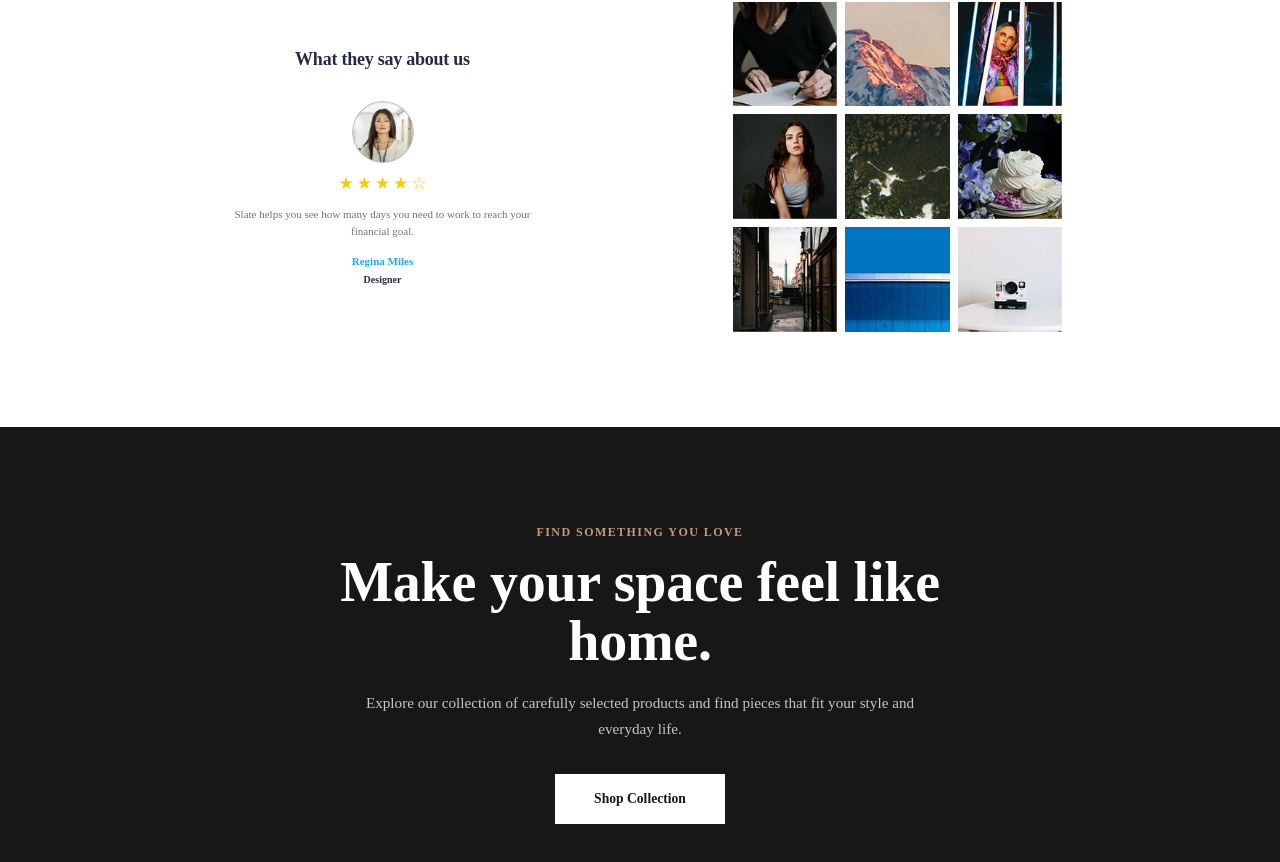
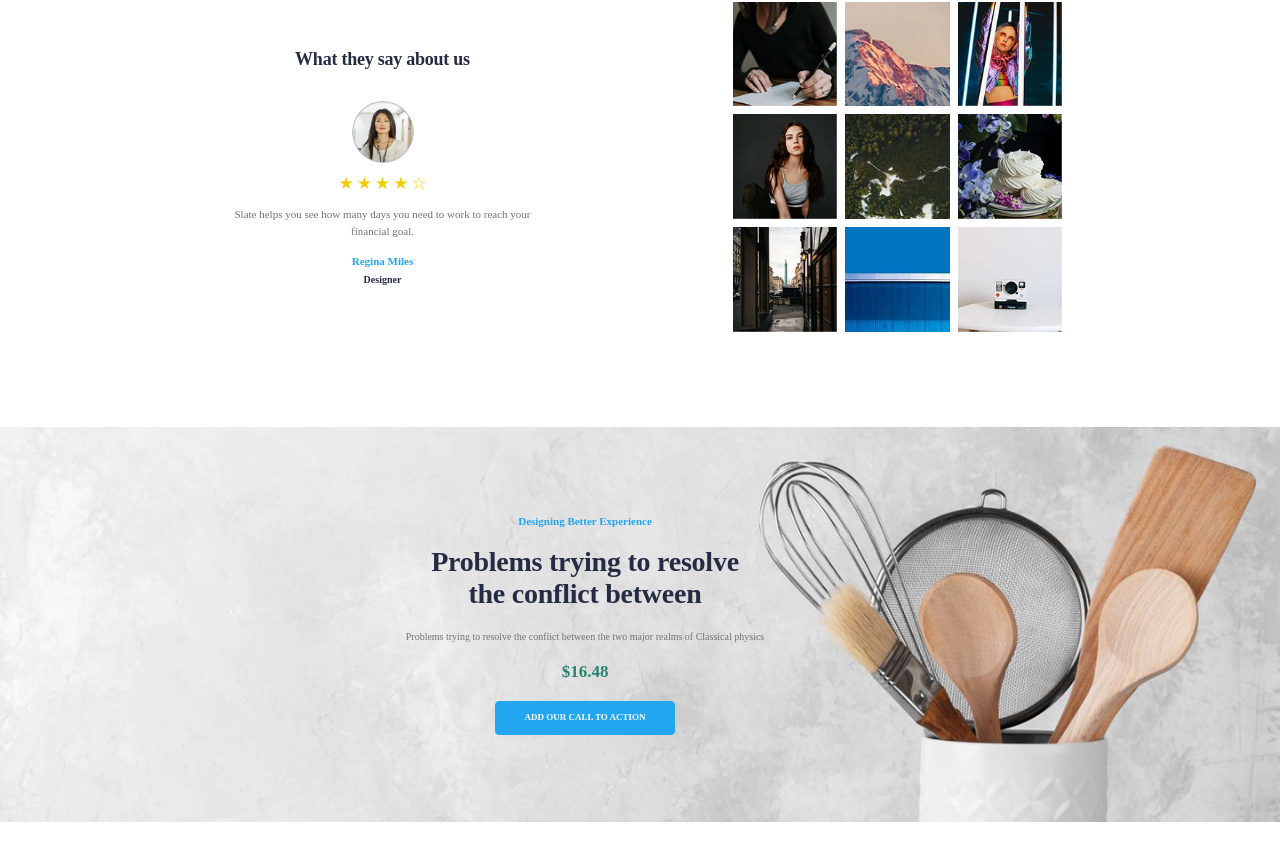
Before and after one commit to Bet1235/ecommerce, a React (Vite) app: page / in a window 1280 px wide. Shown: the part 2659-3521 px from the top of the page. After the commit the page ends 3481 px from the top, so only its background shows below. Built offline with nearby package versions, Linux system fonts and the light colour scheme; no server answers.

Commit message:
feat:adding homecta folder and adding images

```diff
--- a/src/components/Home/HomeCTA/HomeCTA.css
+++ b/src/components/Home/HomeCTA/HomeCTA.css
@@ -1,67 +1,203 @@
+
 .home-cta {
-  padding: 4rem 0;
-  background: #171717;
+  position: relative;
+  width: 100%;
+  min-height: 395px;
+  display: flex;
+  align-items: center;
+  justify-content: center;
+  padding: 70px 20px;
+  background-image: url("../../../assets/cta/background.png");
+  background-repeat: no-repeat;
+  background-position: center center;
+  background-size: cover;
+  overflow: hidden;
 }
 
 .home-cta__content {
-  max-width: 700px;
+  position: relative;
+  z-index: 1;
+  width: 100%;
+  max-width: 580px;
   margin: 0 auto;
   text-align: center;
 }
 
 .home-cta__eyebrow {
-  margin: 0 0 0.75rem;
-  color: #c49a78;
-  font-size: 0.75rem;
+  margin: 0 0 18px;
+  color: #23a6f0;
+  font-size: 11px;
   font-weight: 700;
-  letter-spacing: 0.12em;
-  text-transform: uppercase;
+  line-height: 1.3;
 }
 
 .home-cta__title {
   margin: 0;
-  color: #ffffff;
-  font-size: clamp(2rem, 6vw, 3.5rem);
-  line-height: 1.05;
+  color: #252b42;
+  font-size: 27px;
+  font-weight: 700;
+  line-height: 1.15;
 }
 
 .home-cta__description {
-  max-width: 550px;
-  margin: 1.25rem auto 2rem;
-  color: #c9c5c1;
-  font-size: 0.95rem;
-  line-height: 1.7;
+  max-width: 350px;
+  margin: 18px auto 0;
+  color: #737373;
+  font-size: 20px;
+  font-weight: 400;
+  line-height: 1.5;
+}
+
+.home-cta__price {
+  margin: 17px 0 18px;
+  color: #23856d;
+  font-size: 17px;
+  font-weight: 700;
+  line-height: 1.3;
 }
 
 .home-cta__button {
   display: inline-flex;
   align-items: center;
   justify-content: center;
-
-  min-width: 170px;
-  padding: 0.85rem 1.5rem;
-
-  color: #171717;
-  background: #ffffff;
-
-  border: 1px solid #ffffff;
-
-  font-size: 0.85rem;
-  font-weight: 600;
+  min-width: 180px;
+  min-height: 34px;
+  padding: 10px 18px;
+  color: #ffffff;
+  background: #23a6f0;
+  border: 1px solid #23a6f0;
+  border-radius: 4px;
+  font-size: 9px;
+  font-weight: 700;
+  line-height: 1;
   text-decoration: none;
-
   transition:
-    color 0.2s ease,
-    background-color 0.2s ease;
+    background-color 0.2s ease,
+    border-color 0.2s ease;
 }
 
 .home-cta__button:hover {
-  color: #ffffff;
-  background: transparent;
+  background: #1d91d0;
+
+  border-color: #1d91d0;
 }
 
-@media (min-width: 768px) {
+@media (min-width: 767px) {
   .home-cta {
-    padding: 6rem 0;
+    min-height: 400px;
+    padding: 70px 30px;
+    background-position: center center;
+  }
+
+  .home-cta__content {
+    max-width: 560px;
+  }
+
+  .home-cta__title {
+    font-size: 28px;
+  }
+
+  .home-cta__description {
+    font-size: 10px;
   }
 }
+
+@media (min-width: 1100px) {
+  .home-cta {
+    min-height: 395px;
+    padding: 80px 40px;
+    background-position: center center;
+  }
+
+  .home-cta__content {
+    max-width: 570px;
+    transform: translateX(-55px);
+  }
+
+  .home-cta__eyebrow {
+    margin-bottom: 18px;
+    font-size: 11px;
+  }
+
+  .home-cta__title {
+    font-size: 28px;
+    line-height: 1.15;
+  }
+
+  .home-cta__description {
+    max-width: 420px;
+    margin-top: 18px;
+    font-size: 10px;
+  }
+
+  .home-cta__price {
+    margin-top: 17px;
+    margin-bottom: 18px;
+    font-size: 17px;
+  }
+
+  .home-cta__button {
+    min-width: 180px;
+    min-height: 34px;
+    font-size: 9px;
+  }
+}
+
+@media (max-width: 649px) {
+  .home-cta {
+    min-height: 430px;
+    padding: 65px 20px;
+    background-position: 63% center;
+  }
+
+  .home-cta__content {
+    max-width: 330px;
+    transform: none;
+  }
+
+  .home-cta__eyebrow {
+    margin-bottom: 16px;
+    font-size: 10px;
+  }
+
+  .home-cta__title {
+    font-size: 23px;
+    line-height: 1.2;
+  }
+
+  .home-cta__description {
+    max-width: 290px;
+    margin-top: 16px;
+    font-size: 10px;
+    line-height: 1.5;
+  }
+
+  .home-cta__price {
+    margin-top: 17px;
+    margin-bottom: 18px;
+    font-size: 16px;
+  }
+
+  .home-cta__button {
+    min-width: 175px;
+    min-height: 35px;
+    padding: 10px 16px;
+    font-size: 8px;
+  }
+}
+
+@media (max-width: 390px) {
+  .home-cta {
+    min-height: 420px;
+    padding-left: 15px;
+    padding-right: 15px;
+  }
+
+  .home-cta__content {
+    max-width: 300px;
+  }
+
+  .home-cta__title {
+    font-size: 21px;
+  }
+}
--- a/src/components/Home/HomeCTA/HomeCTA.tsx
+++ b/src/components/Home/HomeCTA/HomeCTA.tsx
@@ -3,28 +3,32 @@ import "./HomeCTA.css";
 const HomeCta = () => {
   return (
     <section className="home-cta">
-      <div className="container">
       <div className="home-cta__content">
         <p className="home-cta__eyebrow">
-            Find Something You Love
+          Designing Better Experience
         </p>
 
         <h2 className="home-cta__title">
-            Make your space feel like home.
+          Problems trying to resolve
+          <br />
+          the conflict between
         </h2>
 
         <p className="home-cta__description">
-            Explore our collection of carefully selected products
-            and find pieces that fit your style and everyday life.
+          Problems trying to resolve the conflict between the two
+          major realms of Classical physics
+        </p>
+
+        <p className="home-cta__price">
+          $16.48
         </p>
 
         <a
           href="#products"
           className="home-cta__button"
         >
-            Shop Collection
+          ADD OUR CALL TO ACTION
         </a>
-        </div>
       </div>
     </section>
   );
--- a/src/pages/Home/Home.tsx
+++ b/src/pages/Home/Home.tsx
@@ -8,14 +8,14 @@ import Testimonials from "../../components/Home/Testimonials/Testimonials";
 const Home = () => {
   return (
     <main className="home">
-      {/* Hero will go here */}
+
       <Hero/>
       <Bestsellers />
       <Services/>
       <FeaturedPosts/>
       <Testimonials/>
       <HomeCta/>
-      {/* Other landing-page sections will go here */}
+
     </main>
   );
 };
```
Also changed, not shown: src/assets/cta/background.png (added). Lines whose indentation alone changed are shown as unchanged.
